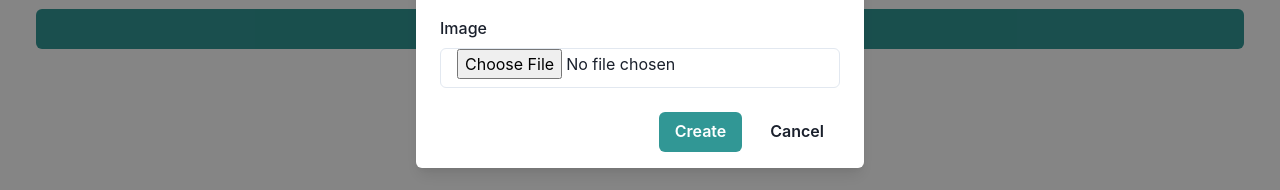
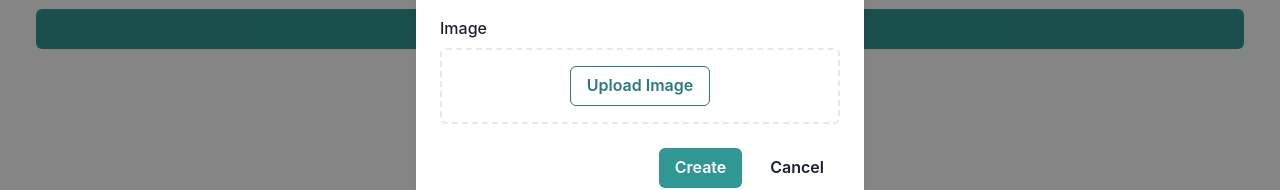
Before and after one commit to RaoulLuque/PlantSwap, a React (Create React App) app in the folder app-frontend/: page /plants in a window 1280 px wide. Both pictures are taken after a click on the button "Create a Plant Ad". Shown: the part 334-524 px from the top of the page. Built offline with nearby package versions, Linux system fonts and the light colour scheme; no server answers.

Commit message:
Make image upload on plant creation prettier
Signed-off-by: RaoulLuque <raoulsluque@gmail.com>

```diff
--- a/app-frontend/src/pages/top_bar.js
+++ b/app-frontend/src/pages/top_bar.js
@@ -57,6 +57,15 @@ export default function TopBar() {
   const [name, setName] = useState('');
   const [description, setDescription] = useState('');
   const [image, setImage] = useState(null);
+  const [imagePreview, setImagePreview] = useState(null);
+
+  const handleImageChange = (e) => {
+    const file = e.target.files[0];
+    if (file) {
+      setImage(file);
+      setImagePreview(URL.createObjectURL(file));
+    }
+  };
 
   const [isLoggedIn, setIsLoggedIn] = useState(false);
 
@@ -180,6 +189,7 @@ export default function TopBar() {
           </ModalFooter>
         </ModalContent>
       </Modal>
+
       <Modal isOpen={isPlantModalOpen} onClose={onPlantModalClose}>
         <ModalOverlay />
         <ModalContent>
@@ -205,15 +215,49 @@ export default function TopBar() {
               </FormControl>
               <FormControl>
                 <FormLabel>Image</FormLabel>
-                <Input
-                  type="file"
-                  onChange={(e) => setImage(e.target.files[0])}
-                />
+                <Box
+                  border="2px dashed"
+                  borderColor="gray.200"
+                  borderRadius="md"
+                  p={4}
+                  textAlign="center"
+                  _hover={{ borderColor: 'teal.500' }}
+                >
+                  <input
+                    type="file"
+                    onChange={handleImageChange}
+                    accept="image/*"
+                    style={{ display: 'none' }}
+                    id="file-input"
+                  />
+                  <label htmlFor="file-input">
+                    <Button as="span" colorScheme="teal" variant="outline">
+                      Upload Image
+                    </Button>
+                  </label>
+                  {imagePreview && (
+                    <Box mt={4}>
+                      <Image
+                        src={imagePreview}
+                        alt="Plant Preview"
+                        borderRadius="md"
+                        boxSize="150px"
+                        objectFit="cover"
+                      />
+                    </Box>
+                  )}
+                </Box>
               </FormControl>
             </Stack>
           </ModalBody>
           <ModalFooter>
-            <Button colorScheme="teal" mr={3} onClick={() => handleCreatePlant(name, description, image, toast, onPlantModalClose)}>
+            <Button
+              colorScheme="teal"
+              mr={3}
+              onClick={() => {
+                handleCreatePlant(name, description, image, toast, onPlantModalClose).then();
+              }}
+            >
               Create
             </Button>
             <Button variant="ghost" onClick={onPlantModalClose}>
```
